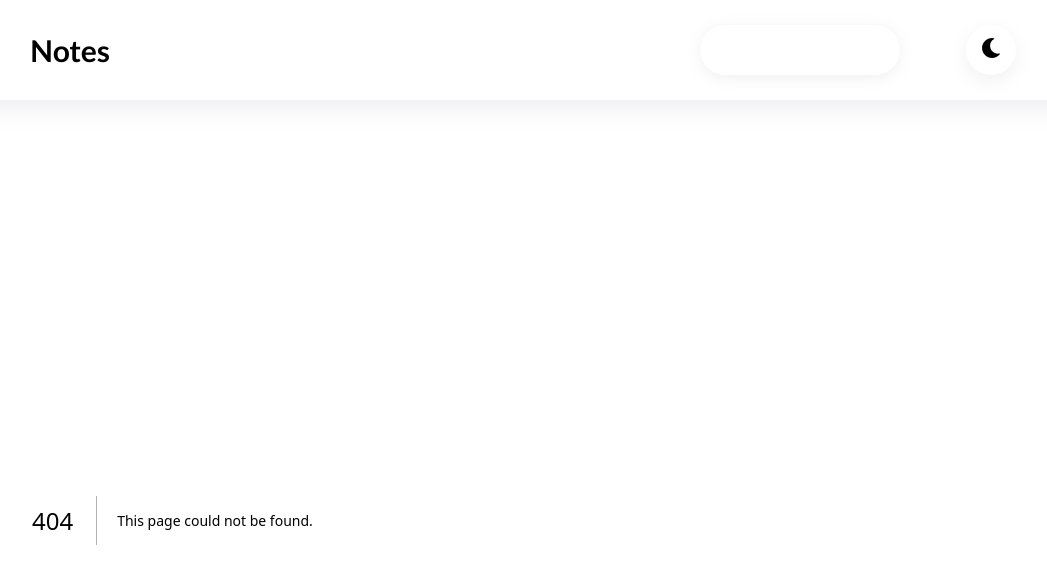
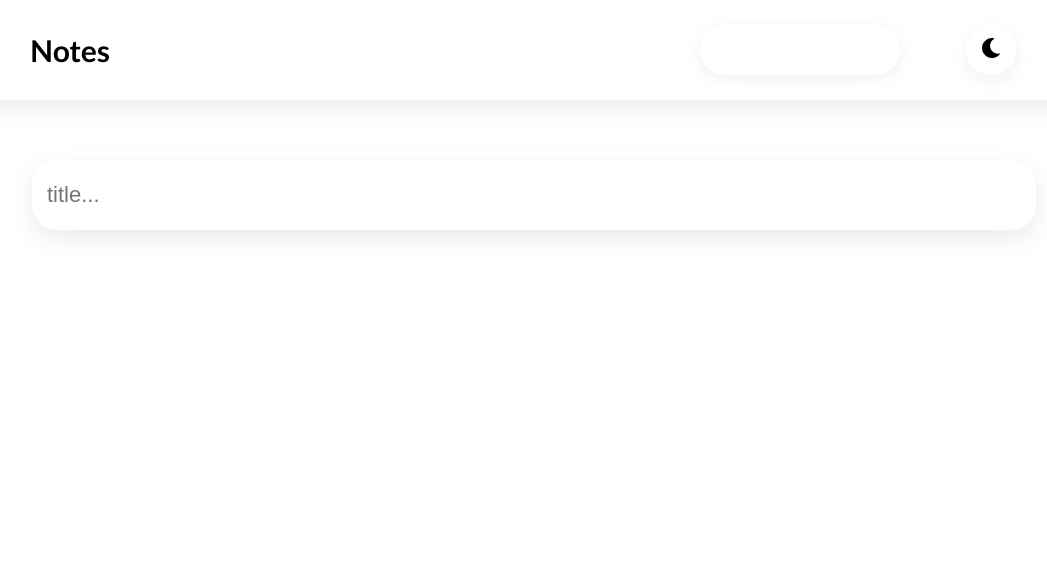
Before and after one commit to RubenKarapetyann/notes, a Next.js app: page /1 in a window 1280 px wide. Before the commit this address had no page. Shown: the top 568 px of the page, without its empty margins (106-1153 px from the left). Built offline with nearby package versions, Linux system fonts and the light colour scheme.

Commit message:
add title input component

```diff
--- /dev/null
+++ b/app/[id]/page.tsx
@@ -0,0 +1,14 @@
+import { FunctionComponent } from "react"
+import styles from "./page.module.css"
+import TitleInput from "@/components/main/TitleInput/TitleInput";
+
+
+const Note: FunctionComponent = ()=>{
+    return (
+        <div>
+            <TitleInput/>
+        </div>
+    )
+}
+
+export default Note;
--- a/app/globals.css
+++ b/app/globals.css
@@ -6,8 +6,6 @@ body, * {
 .container{
   width: 80%;
   margin: 0 auto;
-  display: flex;
-  flex-wrap: wrap;
   padding: 10px;
   padding-top: 20px;
 }
--- /dev/null
+++ b/app/page.module.css
@@ -0,0 +1,8 @@
+.homeContainer{
+    display: flex;
+    flex-wrap: wrap;
+    gap: 30px;
+    width: fit-content;
+    margin: 0 auto;
+    justify-content: center;
+}
--- a/app/page.tsx
+++ b/app/page.tsx
@@ -3,7 +3,7 @@ import styles from './page.module.css'
 
 export default function Home() {
   return (
-    <div>
+    <div className={styles.homeContainer}>
       <Card/>
     </div>
   )
--- a/components/header/Header/Header.module.css
+++ b/components/header/Header/Header.module.css
@@ -8,6 +8,7 @@
     justify-content: space-around;
     position: sticky;
     top: 0;
+    background-color: white;
 }
 .headerSection{
     width: 30%;
--- /dev/null
+++ b/components/main/TitleInput/TitleInput.module.css
@@ -0,0 +1,20 @@
+.titleInputContainer{
+    width: 100%;
+    height: 150px;
+    display: flex;
+    justify-content: center;
+    align-items: center;
+}
+.titleInput{
+    width: 100%;
+    border-radius: 25px;
+    height: 70px;
+    padding: 10px;
+    padding-left: 15px;
+    border: 0;
+    box-shadow: rgba(149, 157, 165, 0.2) 0px 8px 24px;
+    font-size: 22px;
+}
+.titleInput:focus{
+    outline: none;
+}
--- /dev/null
+++ b/components/main/TitleInput/TitleInput.tsx
@@ -0,0 +1,15 @@
+import { FunctionComponent } from "react"
+import styles from "./TitleInput.module.css"
+
+const TitleInput:FunctionComponent = ()=>{
+    return (
+        <div className={styles.titleInputContainer}>
+            <input
+                className={styles.titleInput}
+                placeholder="title..."
+            />
+        </div>
+    )
+}
+
+export default TitleInput
```
Also changed, not shown: app/[id]/page.module.css (added).
